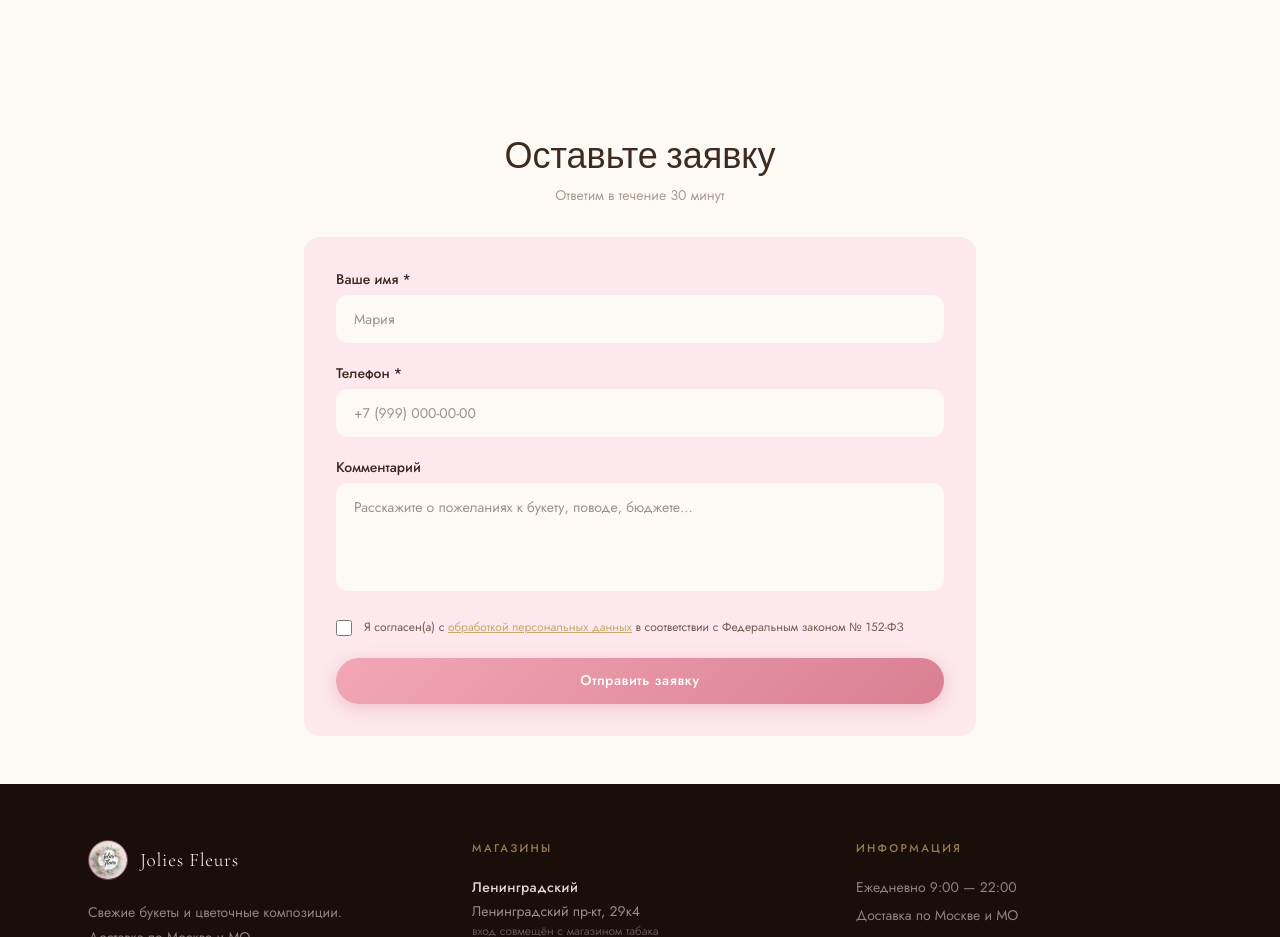
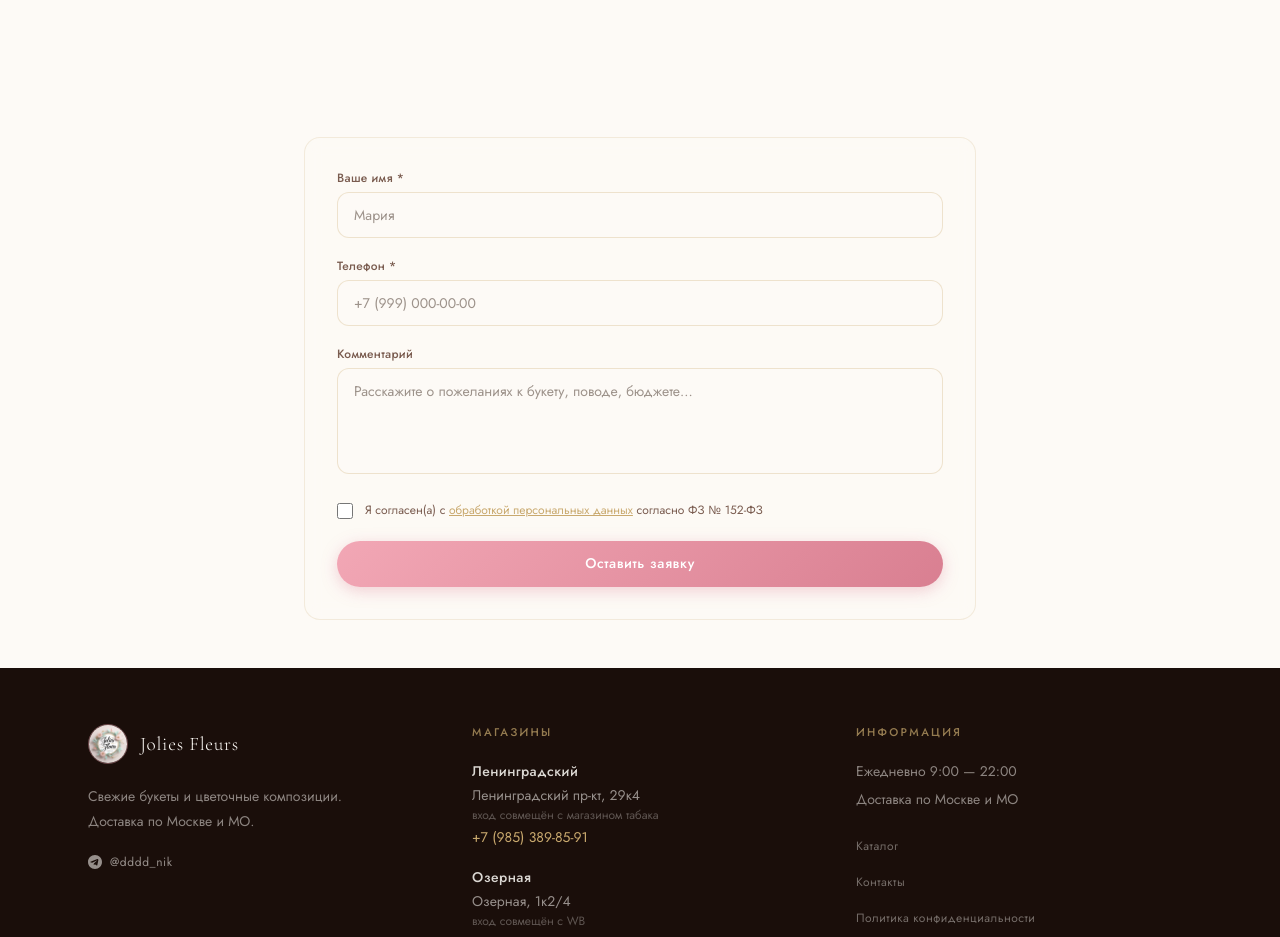
Before and after one commit to SupremeGoogle/JOLIES-FLEURS, a Next.js app in the folder web/: page /contacts in a window 1280 px wide. Shown: the part 780-1717 px from the top of the page. Built offline with nearby package versions, Linux system fonts and the light colour scheme.

Commit message:
Fix: no duplicate text, shared bg for 2 sections, category edit in admin, new hero photo

```diff
--- a/web/app/contacts/ContactForm.tsx
+++ b/web/app/contacts/ContactForm.tsx
@@ -43,108 +43,81 @@ export default function ContactForm() {
 
   return (
     <div className="max-w-2xl mx-auto">
-      <div className="text-center mb-8">
-        <h2 className="font-heading text-3xl md:text-4xl font-light"
-          style={{ color: "#3D2B1F", fontFamily: "var(--font-cormorant, Georgia, serif)" }}>
-          Оставьте заявку
-        </h2>
-        <p className="mt-2 text-sm opacity-60" style={{ color: "#7A5C4F" }}>
-          Ответим в течение 30 минут
-        </p>
-      </div>
-
       {status === "ok" ? (
-        <div className="p-8 rounded-2xl text-center" style={{ background: "#E8F3E6" }}>
-          <div className="text-4xl mb-3">✅</div>
-          <h3 className="font-semibold text-lg mb-2" style={{ color: "#3D2B1F" }}>Заявка принята!</h3>
-          <p className="text-sm opacity-70" style={{ color: "#3D2B1F" }}>
-            Мы свяжемся с вами в ближайшее время.
-          </p>
+        <div className="p-10 rounded-2xl text-center" style={{ background: "#E8F3E6" }}>
+          <div className="w-12 h-12 rounded-full flex items-center justify-center mx-auto mb-4"
+            style={{ background: "#A8C5A0" }}>
+            <svg width="20" height="20" viewBox="0 0 20 20" fill="none" stroke="#fff" strokeWidth="2" strokeLinecap="round">
+              <path d="M4 10l4 4 8-8"/>
+            </svg>
+          </div>
+          <h3 className="font-medium text-lg mb-2" style={{ color: "#3D2B1F" }}>Заявка принята</h3>
+          <p className="text-sm" style={{ color: "#7A5C4F" }}>Мы свяжемся с вами в ближайшее время.</p>
         </div>
       ) : (
-        <form onSubmit={submit} className="p-8 rounded-2xl space-y-5" style={{ background: "#FCE8ED" }}>
+        <form onSubmit={submit} className="space-y-5 p-8 rounded-2xl"
+          style={{ background: "rgba(253,250,246,0.7)", border: "1px solid rgba(201,169,110,0.2)", backdropFilter: "blur(8px)" }}>
+
           <div>
-            <label className="block text-sm font-medium mb-1.5" style={{ color: "#3D2B1F" }}>
+            <label className="block text-xs font-medium mb-1.5 tracking-wide" style={{ color: "#7A5C4F" }}>
               Ваше имя *
             </label>
-            <input
-              type="text"
-              value={form.name}
+            <input type="text" value={form.name}
               onChange={(e) => setForm({ ...form, name: e.target.value })}
               placeholder="Мария"
               className="w-full px-4 py-3 rounded-xl text-sm outline-none transition-all"
-              style={{
-                background: "#FDFAF6",
-                border: errors.name ? "2px solid #D97F91" : "2px solid transparent",
-                color: "#3D2B1F",
-              }}
-            />
+              style={{ background: "#FDFAF6", border: errors.name ? "1.5px solid #D97F91" : "1.5px solid rgba(201,169,110,0.3)", color: "#3D2B1F" }} />
             {errors.name && <p className="text-xs mt-1" style={{ color: "#D97F91" }}>{errors.name}</p>}
           </div>
 
           <div>
-            <label className="block text-sm font-medium mb-1.5" style={{ color: "#3D2B1F" }}>
+            <label className="block text-xs font-medium mb-1.5 tracking-wide" style={{ color: "#7A5C4F" }}>
               Телефон *
             </label>
-            <input
-              type="tel"
-              value={form.phone}
+            <input type="tel" value={form.phone}
               onChange={(e) => setForm({ ...form, phone: e.target.value })}
               placeholder="+7 (999) 000-00-00"
               className="w-full px-4 py-3 rounded-xl text-sm outline-none transition-all"
-              style={{
-                background: "#FDFAF6",
-                border: errors.phone ? "2px solid #D97F91" : "2px solid transparent",
-                color: "#3D2B1F",
-              }}
-            />
+              style={{ background: "#FDFAF6", border: errors.phone ? "1.5px solid #D97F91" : "1.5px solid rgba(201,169,110,0.3)", color: "#3D2B1F" }} />
             {errors.phone && <p className="text-xs mt-1" style={{ color: "#D97F91" }}>{errors.phone}</p>}
           </div>
 
           <div>
-            <label className="block text-sm font-medium mb-1.5" style={{ color: "#3D2B1F" }}>
+            <label className="block text-xs font-medium mb-1.5 tracking-wide" style={{ color: "#7A5C4F" }}>
               Комментарий
             </label>
-            <textarea
-              value={form.message}
+            <textarea value={form.message}
               onChange={(e) => setForm({ ...form, message: e.target.value })}
               placeholder="Расскажите о пожеланиях к букету, поводе, бюджете..."
               rows={4}
               className="w-full px-4 py-3 rounded-xl text-sm outline-none resize-none"
-              style={{ background: "#FDFAF6", border: "2px solid transparent", color: "#3D2B1F" }}
-            />
+              style={{ background: "#FDFAF6", border: "1.5px solid rgba(201,169,110,0.3)", color: "#3D2B1F" }} />
           </div>
 
           <div className="flex items-start gap-3">
-            <input
-              type="checkbox"
-              id="consent"
-              checked={consent}
+            <input type="checkbox" id="consent" checked={consent}
               onChange={(e) => setConsent(e.target.checked)}
-              className="mt-0.5 w-4 h-4 rounded accent-rose-400 cursor-pointer flex-shrink-0"
-            />
+              className="mt-0.5 w-4 h-4 flex-shrink-0 cursor-pointer"
+              style={{ accentColor: "#C9A96E" }} />
             <label htmlFor="consent" className="text-xs leading-relaxed cursor-pointer" style={{ color: "#7A5C4F" }}>
               Я согласен(а) с{" "}
               <Link href="/privacy" className="underline hover:no-underline" style={{ color: "#C9A96E" }}>
                 обработкой персональных данных
               </Link>{" "}
-              в соответствии с Федеральным законом № 152-ФЗ
+              согласно ФЗ № 152-ФЗ
             </label>
           </div>
           {errors.consent && <p className="text-xs" style={{ color: "#D97F91" }}>{errors.consent}</p>}
 
           {status === "error" && (
             <p className="text-xs text-center" style={{ color: "#D97F91" }}>
-              Ошибка отправки. Позвоните нам: +7 (985) 389-85-91
+              Ошибка отправки. Позвоните: +7 (985) 389-85-91
             </p>
           )}
 
-          <button
-            type="submit"
-            disabled={status === "loading"}
-            className="btn-primary w-full text-center disabled:opacity-60"
-          >
-            {status === "loading" ? "Отправляем..." : "Отправить заявку"}
+          <button type="submit" disabled={status === "loading"}
+            className="btn-primary w-full text-center disabled:opacity-60">
+            {status === "loading" ? "Отправляем..." : "Оставить заявку"}
           </button>
         </form>
       )}
--- a/web/app/page.tsx
+++ b/web/app/page.tsx
@@ -191,15 +191,20 @@ export default function HomePage() {
         </div>
       </section>
 
-      {/* ── WHY US — Liquid Glass ── */}
-      <section className="py-24 relative overflow-hidden" style={{ background: "#2a1810" }}>
-        {/* BG floral */}
+      {/* ── WHY US + REVIEWS — одна фоновая картинка на оба блока ── */}
+      <div className="relative overflow-hidden" style={{ background: "#1e1008" }}>
+        {/* Единый фон на оба раздела */}
         <div className="absolute inset-0">
-          <img src="/flowers/6280%E2%82%BD.jpg" alt="" aria-hidden="true" className="w-full h-full object-cover" style={{ opacity: 0.22 }} />
-          <div className="absolute inset-0" style={{ background: "linear-gradient(135deg, rgba(42,24,16,0.7) 0%, rgba(42,24,16,0.4) 100%)" }} />
+          <img src="/flowers/7400%E2%82%BD.jpg" alt="" aria-hidden="true"
+            className="w-full h-full object-cover" style={{ opacity: 0.20 }} />
+          <div className="absolute inset-0" style={{
+            background: "linear-gradient(to bottom, rgba(30,16,8,0.65) 0%, rgba(30,16,8,0.50) 50%, rgba(30,16,8,0.72) 100%)"
+          }} />
         </div>
 
-        <div className="relative z-10 max-w-6xl mx-auto px-6">
+        {/* WHY US */}
+        <section className="py-24 relative z-10">
+          <div className="max-w-6xl mx-auto px-6">
             <div className="text-center mb-14 reveal reveal-fallback">
               <p className="section-label mb-4" style={{ color: "rgba(201,169,110,0.8)" }}>Почему мы</p>
               <h2 style={{ fontFamily: "var(--font-cormorant, Georgia, serif)", color: "#FDFAF6", fontSize: "clamp(2rem,4vw,3rem)", fontWeight: 300 }}>
@@ -207,27 +212,26 @@ export default function HomePage() {
               </h2>
               <div className="gold-line mt-6" />
             </div>
-
             <div className="grid grid-cols-1 sm:grid-cols-2 lg:grid-cols-4 gap-5">
               {features.map((f, i) => (
                 <div key={i} className="glass rounded-2xl p-7 reveal reveal-fallback" style={{ transitionDelay: `${i * 80}ms` }}>
                   <div className="mb-5 opacity-90">{f.icon}</div>
-                <h3 className="font-medium mb-2 text-sm tracking-wide" style={{ color: "#FDFAF6", letterSpacing: "0.05em" }}>{f.title}</h3>
-                <p className="text-xs leading-relaxed" style={{ color: "rgba(253,250,246,0.60)", lineHeight: 1.7 }}>{f.desc}</p>
+                  <h3 className="font-medium mb-2 text-sm" style={{ color: "#FDFAF6", letterSpacing: "0.05em" }}>{f.title}</h3>
+                  <p className="text-xs leading-relaxed" style={{ color: "rgba(253,250,246,0.58)", lineHeight: 1.7 }}>{f.desc}</p>
                 </div>
               ))}
             </div>
           </div>
         </section>
 
-      {/* ── REVIEWS — Liquid Glass ── */}
-      <section className="py-24 relative overflow-hidden" style={{ background: "#1a0e0a" }}>
-        <div className="absolute inset-0">
-          <img src="/flowers/10470%E2%82%BD.jpg" alt="" aria-hidden="true" className="w-full h-full object-cover" style={{ opacity: 0.18 }} />
-          <div className="absolute inset-0" style={{ background: "rgba(26,14,10,0.65)" }} />
+        {/* Divider */}
+        <div className="relative z-10 mx-auto max-w-xs">
+          <div style={{ height: "1px", background: "linear-gradient(to right, transparent, rgba(201,169,110,0.3), transparent)" }} />
         </div>
 
-        <div className="relative z-10 max-w-7xl mx-auto px-6">
+        {/* REVIEWS */}
+        <section className="py-24 relative z-10">
+          <div className="max-w-7xl mx-auto px-6">
             <div className="text-center mb-14 reveal reveal-fallback">
               <p className="section-label mb-4" style={{ color: "rgba(201,169,110,0.8)" }}>Отзывы</p>
               <h2 style={{ fontFamily: "var(--font-cormorant, Georgia, serif)", color: "#FDFAF6", fontSize: "clamp(2rem,4vw,3rem)", fontWeight: 300 }}>
@@ -235,7 +239,6 @@ export default function HomePage() {
               </h2>
               <div className="gold-line mt-6" />
             </div>
-
             <div className="flex gap-5 overflow-x-auto carousel-scroll pb-4">
               {reviews.map((r, i) => (
                 <div key={i} className="carousel-item flex-none w-72 glass rounded-2xl p-6">
@@ -247,22 +250,23 @@ export default function HomePage() {
                     ))}
                   </div>
                   <p className="text-sm leading-relaxed mb-5" style={{ color: "rgba(253,250,246,0.78)", lineHeight: 1.75 }}>
-                  "{r.text}"
+                    &ldquo;{r.text}&rdquo;
                   </p>
                   <div className="flex items-center justify-between" style={{ borderTop: "1px solid rgba(255,255,255,0.1)", paddingTop: "1rem" }}>
                     <span className="text-sm font-medium" style={{ color: "#FDFAF6" }}>{r.name}</span>
-                  <span className="text-xs" style={{ color: "rgba(253,250,246,0.35)", fontSize: "0.65rem", letterSpacing: "0.05em" }}>{r.date}</span>
+                    <span style={{ color: "rgba(253,250,246,0.35)", fontSize: "0.6rem", letterSpacing: "0.05em" }}>{r.date}</span>
                   </div>
                 </div>
               ))}
             </div>
           </div>
         </section>
+      </div>
 
       {/* ── ORDER FORM ── */}
       <section id="order" className="py-24 px-6 relative overflow-hidden" style={{ background: "#FDFAF6" }}>
         <div className="absolute inset-0 pointer-events-none" style={{
-          background: "radial-gradient(ellipse 80% 60% at 50% 100%, rgba(242,167,181,0.12) 0%, transparent 70%)"
+          background: "radial-gradient(ellipse 80% 60% at 50% 100%, rgba(242,167,181,0.10) 0%, transparent 70%)"
         }} />
         <div className="relative max-w-xl mx-auto">
           <div className="text-center mb-10 reveal reveal-fallback">
@@ -270,8 +274,7 @@ export default function HomePage() {
             <h2 style={{ fontFamily: "var(--font-cormorant, Georgia, serif)", color: "#3D2B1F", fontSize: "clamp(2rem,4vw,3rem)", fontWeight: 300 }}>
               Оставить заявку
             </h2>
-            <div className="gold-line mt-5 mb-4" />
-            <p className="text-sm" style={{ color: "#7A5C4F", opacity: 0.7 }}>Ответим в течение 30 минут</p>
+            <div className="gold-line mt-5" />
           </div>
           <ContactForm />
         </div>
```
Also changed, not shown: web/app/admin/AdminClient.tsx (+41 -14 lines), web/public/hero-bg.jpg. Lines whose indentation alone changed are shown as unchanged.
